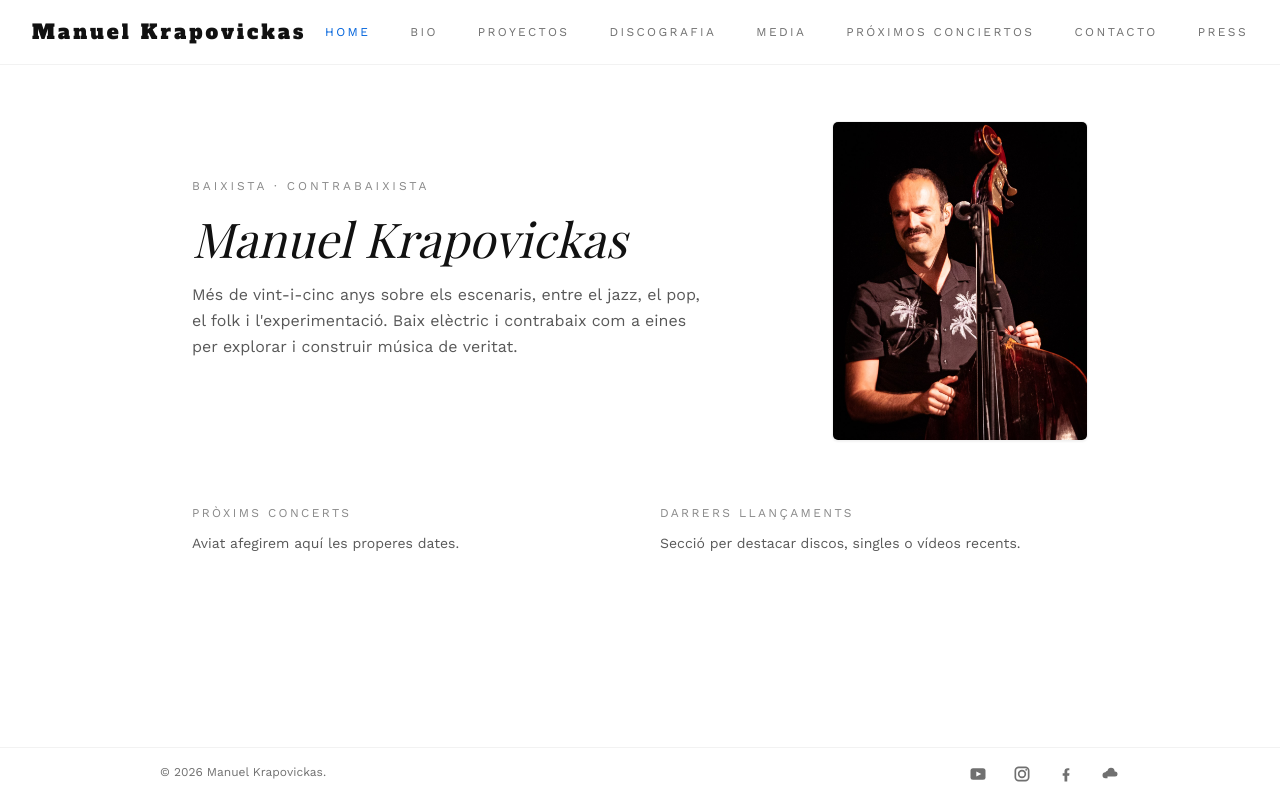
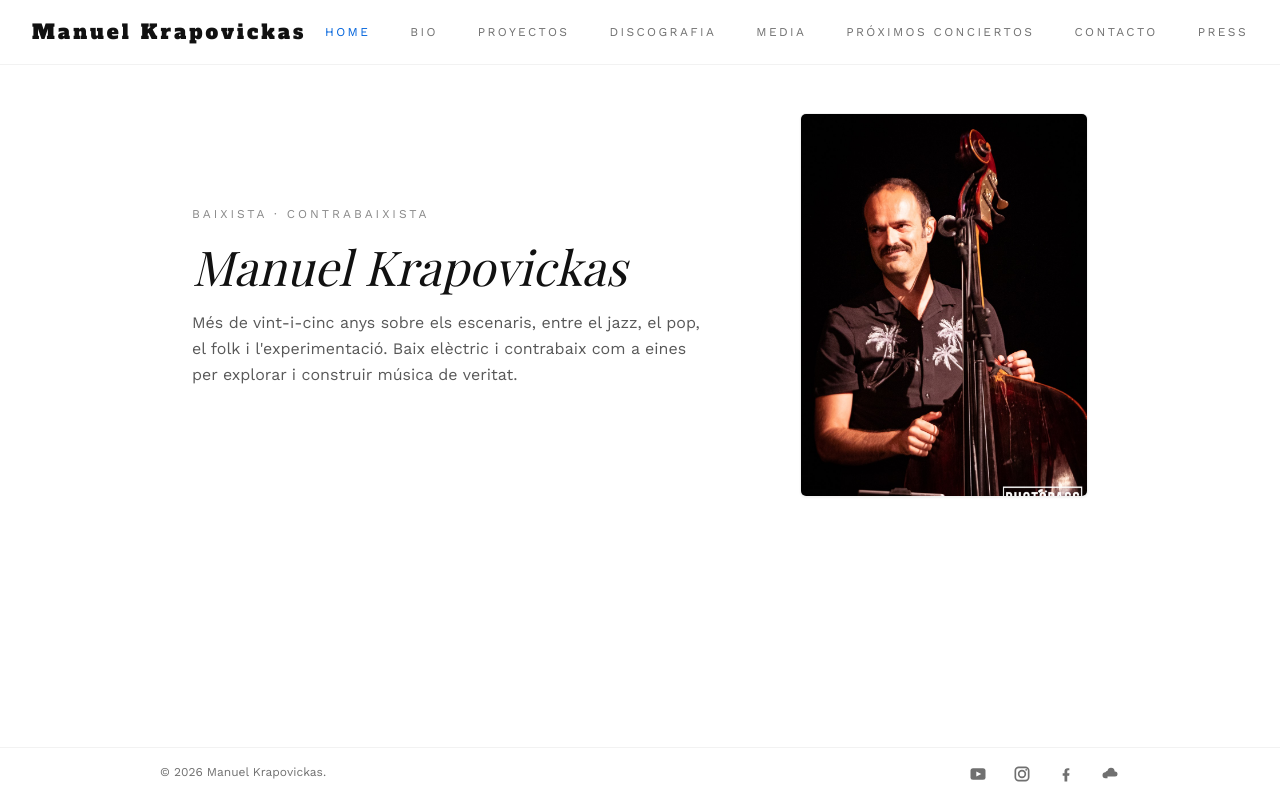
Before and after one commit to manuK1777/muscian-site, a Next.js app: page / in a window 1280 px wide. Built offline with nearby package versions, Linux system fonts and the light colour scheme; a web font is replaced by a local one.

Commit message:
Update bio, layout, and project pages

```diff
--- a/app/bio/page.tsx
+++ b/app/bio/page.tsx
@@ -10,9 +10,6 @@ export default async function BioPage() {
   return (
     <section className="space-y-6">
       <header className="space-y-2">
-        <p className="font-sans text-xs uppercase tracking-[0.25em] text-foreground/60">
-          Bio
-        </p>
         <h1 className="font-serif text-3xl italic md:text-4xl">{bio.data.title}</h1>
       </header>
       <article
--- a/app/layout.tsx
+++ b/app/layout.tsx
@@ -24,8 +24,8 @@ const display = Alfa_Slab_One({
 });
 
 export const metadata: Metadata = {
-  title: 'Manuel K | Músico',
-  description: 'Sitio oficial de Manuel K – guitarrista y compositor.',
+  title: 'Manuel Krapovickas | Músico',
+  description: 'Sitio oficial de Manuel Krapovickas - músico, bajista, contrabajista, compositor y productor.',
 };
 
 export default function RootLayout({
--- a/app/page.tsx
+++ b/app/page.tsx
@@ -4,7 +4,7 @@ export default function HomePage() {
   return (
     <section className="space-y-16">
       {/* Hero */}
-      <header className="grid items-center gap-8 md:grid-cols-[1fr_auto] md:max-w-4xl md:mx-auto">
+      <main className="grid items-center gap-8 md:grid-cols-[1fr_auto] md:max-w-4xl md:mx-auto">
         <div className="space-y-5">
           <p className="font-sans text-xs uppercase tracking-[0.25em] text-foreground/50">
             Baixista · Contrabaixista
@@ -20,9 +20,9 @@ export default function HomePage() {
           </p>
         </div>
 
-        <div className="relative h-72 w-56 shrink-0 overflow-hidden rounded-md
+        <div className="relative h-80 w-64 shrink-0 overflow-hidden rounded-md
              border border-black/5 bg-white/80 shadow-sm
-             md:h-80 md:w-64 md:mt-6">
+             md:h-96 md:w-72 md:mt-4">
           <Image
             src="/images/foto-hero.jpg"
             alt="Manuel Krapovickas"
@@ -31,10 +31,10 @@ export default function HomePage() {
             priority
           />
         </div>
-      </header>
+      </main>
 
       {/* Sous-sections */}
-      <div className="grid gap-10 md:grid-cols-2 md:max-w-4xl md:mx-auto">
+      {/* <div className="grid gap-10 md:grid-cols-2 md:max-w-4xl md:mx-auto">
         <div className="space-y-3">
           <h2 className="font-sans text-xs uppercase tracking-[0.2em] text-foreground/50">
             Pròxims concerts
@@ -51,7 +51,7 @@ export default function HomePage() {
             Secció per destacar discos, singles o vídeos recents.
           </p>
         </div>
-      </div>
+      </div> */}
     </section>
   );
 }
--- a/app/proximos-conciertos/page.tsx
+++ b/app/proximos-conciertos/page.tsx
@@ -17,9 +17,6 @@ export default function ProximosConciertosPage() {
   return (
     <section className="space-y-6">
       <header className="space-y-2">
-        <p className="font-sans text-xs uppercase tracking-[0.25em] text-foreground/60">
-          Directo
-        </p>
         <h1 className="font-serif text-3xl italic md:text-4xl">Próximos conciertos</h1>
         <p className="max-w-2xl text-sm text-foreground/70">
           Gestionados desde un archivo JSON local para que sea fácil de actualizar.
--- a/app/proyectos/page.tsx
+++ b/app/proyectos/page.tsx
@@ -10,9 +10,6 @@ export default async function ProyectosPage() {
   return (
     <section className="space-y-6">
       <header className="space-y-2">
-        <p className="font-sans text-xs uppercase tracking-[0.25em] text-foreground/60">
-          Proyectos
-        </p>
         <h1 className="font-serif text-3xl italic md:text-4xl">{page.data.title}</h1>
         {page.data.subtitle && (
           <p className="max-w-2xl text-sm text-foreground/70">{page.data.subtitle}</p>
```
Also changed, not shown: data/discografia.json (+4 -4 lines).
